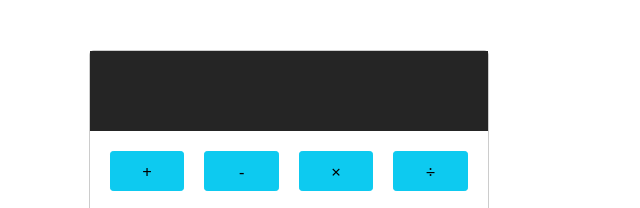
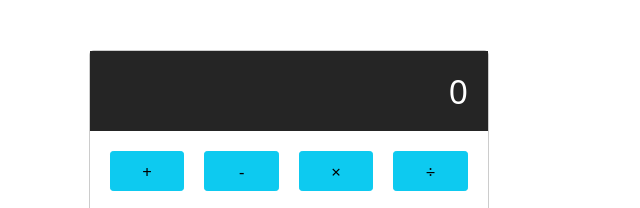
Before and after one commit to profanapaulacostacurta/apc.calc.github.io, a plain HTML site: page html/calculadora.html in a window 1280 px wide. Shown: the top 208 px of the page, 0-640 px from the left. Drawn offline with nearby package versions, Linux system fonts and the light colour scheme.

Commit message:
Update calculadora.html

```diff
--- a/html/calculadora.html
+++ b/html/calculadora.html
@@ -12,7 +12,7 @@
       <div class="container justify-content-center d-flex my-4 col-sm-12">
         <section class="p-4 text-center justify-content-center w-100">
           <div class="calculator card">
-            <input type="text" class="calculator-screen z-depth-1" value="" disabled />
+            <input type="text" class="calculator-screen z-depth-1" value="0" disabled />
             <div class="calculator-keys">
                 <button type="button" class="operator btn btn-info" value="+">+</button>
                 <button type="button" class="operator btn btn-info" value="-">-</button>
```
